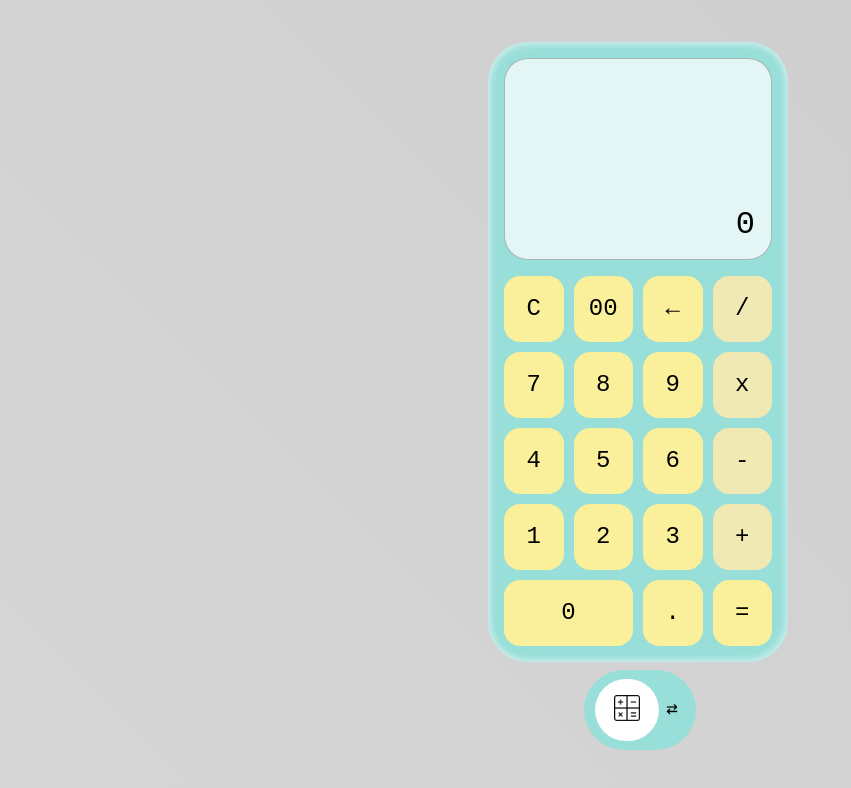
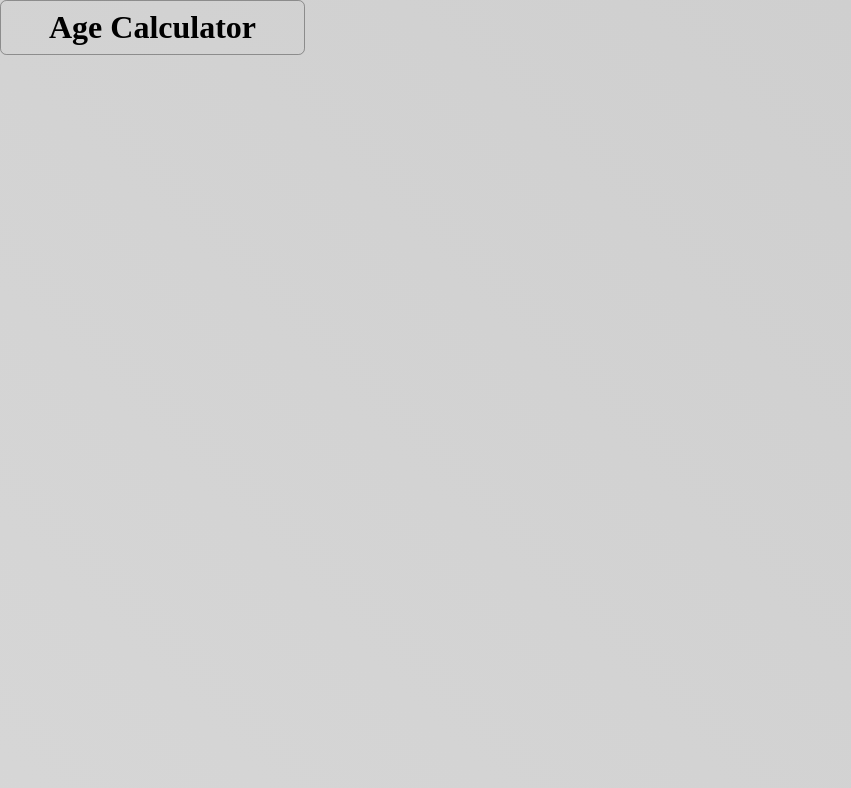
Before and after one commit to codingdestro/calculator, a React (Vite) app: page / in a window 1280 px wide. Shown: the top 788 px of the page, without its empty margins (0-851 px from the left). Built offline with nearby package versions, Linux system fonts and the light colour scheme.

Commit message:
update - the README.md for better documentation

```diff
--- a/src/App.tsx
+++ b/src/App.tsx
@@ -1,16 +1,18 @@
 import ToggleBar from "./components/ToggleBar";
 import Calculator from "./components/calculator";
 import Converter from "./components/converter";
+import AgeCalc from "./components/age-calc";
 
 const App = () => {
   return (
     <>
-      <div>
+      {/* <div>
         <ToggleBar>
           <Calculator />
           <Converter />
         </ToggleBar>
-      </div>
+      </div> */}
+      <AgeCalc />
     </>
   );
 };
--- a/src/components/ToggleBar.tsx
+++ b/src/components/ToggleBar.tsx
@@ -27,7 +27,8 @@ const ToggleBar = ({ children }: Props) => {
         ))}
       </div>
       <div className="toggle-header" onClick={onToggle}>
-        {["calculator2", "converter"].map((val: string, idx: number) => {
+        {["calculator2", "converter", "converter"].map(
+          (val: string, idx: number) => {
             return (
               <div
                 className={`${idx === currentChild ? "active" : ""}`}
@@ -36,7 +37,8 @@ const ToggleBar = ({ children }: Props) => {
                 <img src={`/${val}.png`} width={26} alt="x" />
               </div>
             );
-        })}
+          },
+        )}
       </div>
     </div>
   );
--- /dev/null
+++ b/src/components/age-calc/index.tsx
@@ -0,0 +1,12 @@
+import "../../styles/age-calc.scss";
+const Home = () => {
+  return (
+    <>
+      <div className="container">
+        <h1 className="heading">Age Calculator</h1>
+      </div>
+    </>
+  );
+};
+
+export default Home;
--- /dev/null
+++ b/src/styles/age-calc.scss
@@ -0,0 +1,11 @@
+.heading {
+    font-family: "robot";
+    border: 1px solid #00000055;
+    border-radius: 0.4rem;
+    padding: 0.5rem 3rem;
+}
+
+.container {
+    display: flex;
+    justify-items: center;
+}
```
Also changed, not shown: 1 other file (tests, documents, lock files or other folders). Lines whose indentation alone changed are shown as unchanged.
